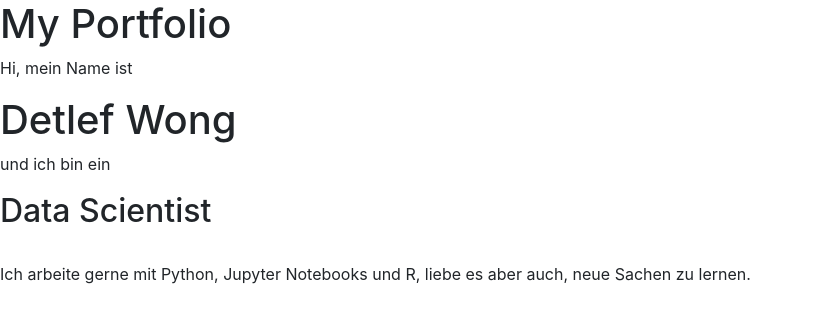
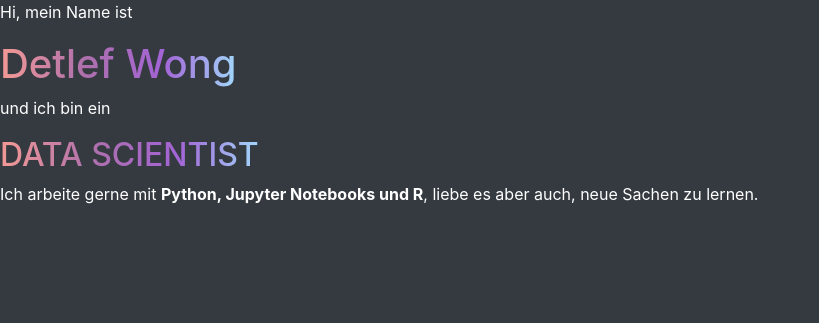
Before and after one commit to degiwo/old-projects, a Flask app: page / in a window 1280 px wide. Shown: the top 323 px of the page, without its empty margins (0-819 px from the left). Run offline with Flask 2, Linux system fonts and the light colour scheme.

Commit message:
add color style for header text
- include static css file
- add bootstrap class for styling in front page

```diff
--- /dev/null
+++ b/static/css/style.css
@@ -0,0 +1,10 @@
+.custom-color {
+    display: inline-block;
+    background: linear-gradient(93.05deg, #EF9797 3.98%, rgba(206, 126, 199, 0.801616) 35.29%, #A364D6 68.78%,
+    #A1D0F9 97.44%);
+    width: fit-content;
+    -webkit-background-clip: text;
+    background-clip: text;
+    -webkit-background-clip: text;
+    -webkit-text-fill-color: transparent;
+}
--- a/templates/index.html
+++ b/templates/index.html
@@ -7,20 +7,19 @@
         <meta name="viewport" content="width=device-width, initial-scale=1.0, shrink-to-fit=no">
 
         <link rel="stylesheet" href="https://cdn.jsdelivr.net/npm/bootstrap@4.3.1/dist/css/bootstrap.min.css" integrity="sha384-ggOyR0iXCbMQv3Xipma34MD+dH/1fQ784/j6cY/iJTQUOhcWr7x9JvoRxT2MZw1T" crossorigin="anonymous">
+        <link rel="stylesheet" href="static/css/style.css">
 
         <title>Portfolio</title>
     </head>
 
-    <body>
-        <h1>My Portfolio</h1>
-
+    <body class="bg-dark text-white">
         <div>
             <p>Hi, mein Name ist</p>
-            <h1>Detlef Wong</h1>
+            <h1 class="custom-color">Detlef Wong</h1>
             <p>und ich bin ein</p>
-            <h2>Data Scientist</h2>
+            <h2 class="custom-color text-uppercase">Data Scientist</h2>
             <br>
-            <p>Ich arbeite gerne mit Python, Jupyter Notebooks und R, liebe es aber auch, neue Sachen zu lernen.</p>
+            <p>Ich arbeite gerne mit <b>Python, Jupyter Notebooks und R</b>, liebe es aber auch, neue Sachen zu lernen.</p>
         </div>
 
         <script src="https://code.jquery.com/jquery-3.3.1.slim.min.js" integrity="sha384-q8i/X+965DzO0rT7abK41JStQIAqVgRVzpbzo5smXKp4YfRvH+8abtTE1Pi6jizo" crossorigin="anonymous"></script>
```
